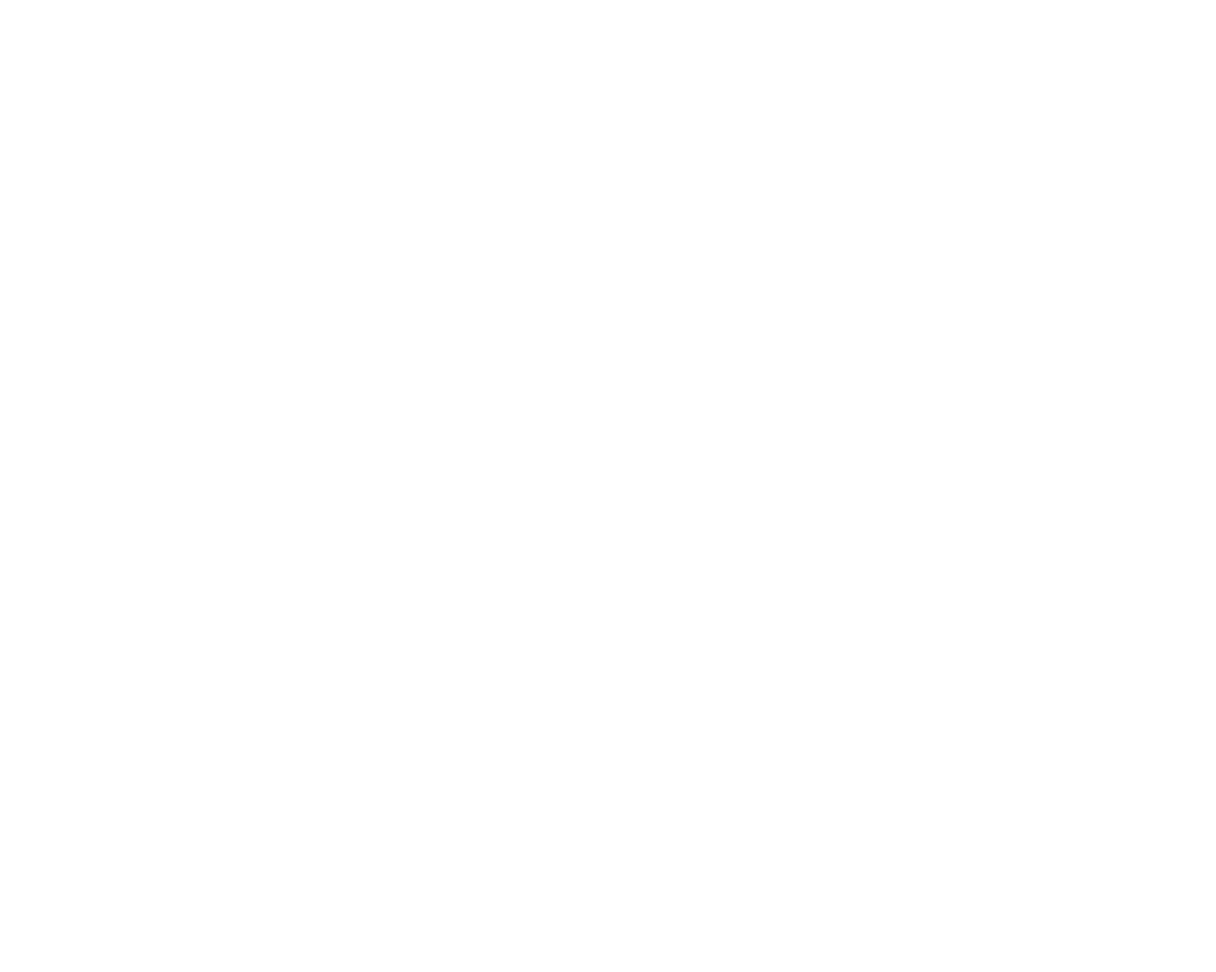
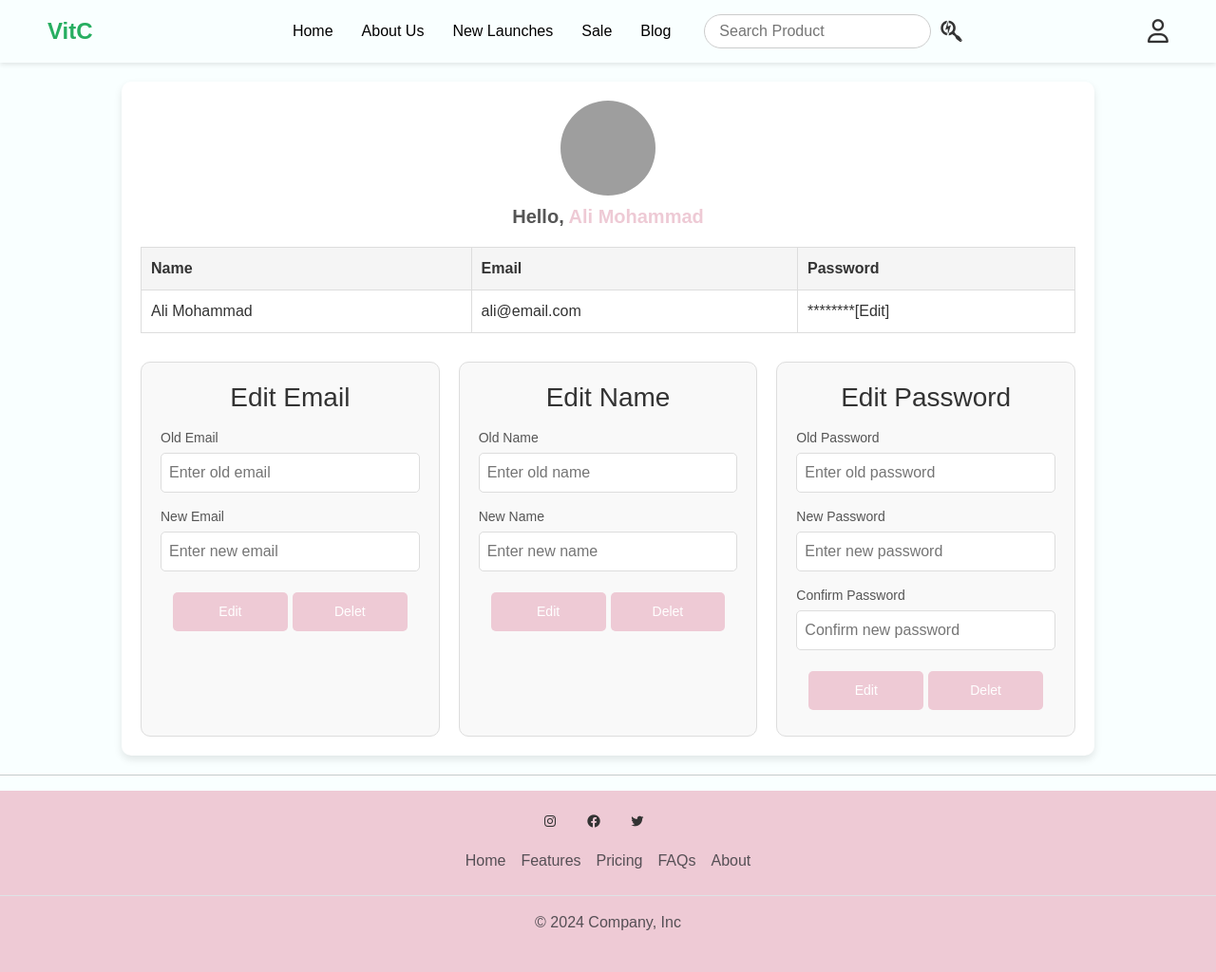
Before and after one commit to Kids-For-Fun/kidsGiftProject, a plain HTML site: page userProfile.html in a window 1280 px wide. Shown: the whole page at 95% size. Before the commit the page ends 800 px from the top, so only its background shows below. Drawn offline with nearby package versions, Linux system fonts and the light colour scheme; grey boxes are pictures that could not be loaded.

Commit message:
doing user profile

```diff
--- a/userProfile.css
+++ b/userProfile.css
@@ -0,0 +1,237 @@
+:root{
+    --main-color:#EECAD5 ;
+    --text-color:#1D2939 ;
+    --bg--color: #F9FFFF;
+}
+
+* {
+    margin: 0;
+    padding: 0;
+    box-sizing: border-box;
+  }
+
+/* ==========================nav bar========================================== */
+
+header {
+    background: var(--bg--color);
+    padding: 15px 50px;
+    display: flex;
+    justify-content: space-between;
+    align-items: center;
+    box-shadow: 0 2px 5px rgba(0, 0, 0, 0.1);
+  }
+  header .logo {
+    font-size: 24px;
+    font-weight: bold;
+    color: #27ae60;
+  }
+  header nav {
+    display: flex;
+    align-items: center;
+  }
+  header nav ul {
+    list-style: none;
+    margin: 0;
+    padding: 0;
+    display: flex;
+  }
+  header nav ul li {
+    margin: 0 15px;
+  }
+  header nav ul li a {
+    overflow: hidden;
+    text-decoration: none;
+    color: #000;
+    font-weight: 500;
+    transition: -webkit-text-decoration 1s;
+    transition: text-decoration 1s;
+    transition: text-decoration 1s, -webkit-text-decoration 1s;
+  }
+  header nav ul li a:hover {
+    -webkit-text-decoration: underline rgb(7, 154, 199);
+            text-decoration: underline rgb(7, 154, 199);
+  }
+
+  .search-container {
+    display: flex;
+    align-items: center;
+    margin-left: 20px;
+  }
+  .search-container i {
+    font-size: 25px;
+  }
+
+  .search-container input {
+    border: 1px solid #ccc;
+    border-radius: 20px;
+    padding: 5px 15px;
+    margin-right: 10px;
+  }
+
+  .icons {
+    display: flex;
+    align-items: center;
+  }
+  .icons i {
+    font-size: 25px;
+  }
+
+  .icons img {
+    width: 20px;
+    height: 20px;
+    margin-left: 15px;
+    cursor: pointer;
+  }
+
+
+
+
+
+
+
+/* hero ================================================== */
+
+
+
+/* main================================================== */
+
+
+
+body {
+    font-family: Arial, sans-serif;
+    margin: 0;
+    padding: 0;
+    background-color: var(--bg--color);
+    color: #333;
+}
+
+.profile-container {
+    width: 80%;
+    margin: 20px auto;
+    background: #fff;
+    box-shadow: 0 4px 8px rgba(0, 0, 0, 0.1);
+    border-radius: 10px;
+    padding: 20px;
+    box-sizing: border-box;
+}
+
+.profile-header {
+    text-align: center;
+    margin-bottom: 20px;
+}
+
+.profile-avatar img {
+    border-radius: 50%;
+    width: 100px;
+    height: 100px;
+    object-fit: cover;
+    margin-bottom: 10px;
+}
+
+.welcome-message {
+    font-size: 20px;
+    font-weight: bold;
+    color: #555;
+}
+
+.welcome-message span {
+    color: var(--main-color);
+}
+
+.profile-info {
+    margin: 20px 0;
+    overflow-x: auto;
+}
+
+.info-table {
+    width: 100%;
+    text-align: left;
+    margin: 0 auto;
+    font-size: 16px;
+}
+
+.info-table th, .info-table td {
+    padding: 10px;
+    border: 1px solid #ddd;
+}
+
+.info-table th {
+    background-color: #f5f5f5;
+    font-weight: bold;
+}
+
+.edit-forms {
+    display: flex;
+    flex-wrap: wrap;
+    gap: 20px;
+    justify-content: space-between;
+    margin-top: 30px;
+}
+
+.edit-box {
+    flex: 1 1 calc(33.333% - 20px);
+    min-width: 250px;
+    padding: 20px;
+    border: 1px solid #ddd;
+    border-radius: 10px;
+    background: #f9f9f9;
+}
+
+.edit-box h3 {
+    text-align: center;
+    margin-bottom: 15px;
+    color: #333;
+}
+
+.edit-box label {
+    display: block;
+    margin-bottom: 5px;
+    font-size: 14px;
+    color: #555;
+}
+
+.edit-box input {
+    width: 100%;
+    padding: 8px;
+    margin-bottom: 15px;
+    border: 1px solid #ddd;
+    border-radius: 5px;
+    box-sizing: border-box;
+}
+
+.edit-box button {
+    width: 100%;
+    padding: 10px;
+    background: var(--main-color);
+    color: #fff;
+    border: none;
+    border-radius: 5px;
+    font-size: 14px;
+    cursor: pointer;
+}
+
+.edit-box button:hover {
+    background: var(--main-color);
+}
+
+
+
+.btn{
+  display: flex;
+  flex-direction: row;
+  gap:5px;
+}
+
+
+
+
+
+
+
+
+
+/* ============footer================ */
+
+footer{
+    background-color: var(--main-color);
+  }
--- a/userProfile.html
+++ b/userProfile.html
@@ -1,9 +1,144 @@
 <!DOCTYPE html>
 <html lang="en">
-  <head>
-    <meta charset="UTF-8" />
-    <meta name="viewport" content="width=device-width, initial-scale=1.0" />
+<head>
+    <meta charset="UTF-8">
+    <meta name="viewport" content="width=device-width, initial-scale=1.0">
+    <link href="https://cdn.jsdelivr.net/npm/bootstrap@5.3.3/dist/css/bootstrap.min.css" rel="stylesheet" integrity="sha384-QWTKZyjpPEjISv5WaRU9OFeRpok6YctnYmDr5pNlyT2bRjXh0JMhjY6hW+ALEwIH" crossorigin="anonymous">
+    <link href='https://unpkg.com/boxicons@2.1.4/css/boxicons.min.css' rel='stylesheet'>
+    <script src="https://kit.fontawesome.com/11e4363e87.js" crossorigin="anonymous"></script>
+
+    <link rel="stylesheet" href="userProfile.css">
     <title>Document</title>
-  </head>
-  <body></body>
+</head>
+<body>
+
+    <!-- navbar====================================== -->
+<header>
+    <div class="logo">VitC</div>
+    <nav>
+        <ul>
+            <li><a href="#">Home</a></li>
+            <li><a href="#">About Us</a></li>
+            <li><a href="#">New Launches</a></li>
+            <li><a href="#">Sale</a></li>
+            <li><a href="#">Blog</a></li>
+        </ul>
+        <div class="search-container">
+            <input type="text" placeholder="Search Product">
+            <i class="fa-brands fa-searchengin"></i>
+        </div>
+    </nav>
+    <div class="icons">
+        <i class="fa-regular fa-user"></i>
+        <!-- <img src="cart-icon.png" alt="Cart"> -->
+    </div>
+</header>
+
+
+<!-- hero section=============================  -->
+
+<div class="profile-container">
+    <div class="profile-header">
+        <div class="profile-avatar">
+            <img src="https://icons-for-free.com/iff/png/512/avatar+human+man+profile+icon-1320085876716628234.png" alt="Avatar">
+        </div>
+        <h1 class="welcome-message">Hello, <span>Ali Mohammad</span></h1>
+    </div>
+
+    <div class="profile-info">
+        <table class="info-table">
+            <tr>
+                <th>Name</th>
+                <th>Email</th>
+                <th>Password</th>
+            </tr>
+            <tr>
+                <td>Ali Mohammad</td>
+                <td>ali@email.com</td>
+                <td>********[Edit]</td>
+            </tr>
+        </table>
+    </div>
+
+    <div class="edit-forms">
+        <div class="edit-box">
+            <h3>Edit Email</h3>
+            <form>
+                <label>Old Email</label>
+                <input type="email" placeholder="Enter old email">
+                <label>New Email</label>
+                <input type="email" placeholder="Enter new email">
+            <div class="btn">
+                <button class="edit_Email_btn" type="submit">Edit</button>
+                <button class="delet_email_btn"type="submit">Delet</button>
+            </div>
+            </form>
+        </div>
+
+        <div class="edit-box">
+            <h3>Edit Name</h3>
+            <form>
+                <label>Old Name</label>
+                <input type="text" placeholder="Enter old name">
+                <label>New Name</label>
+                <input type="text" placeholder="Enter new name">
+                <div class="btn">
+                    <button class="edit_name_btn" type="submit">Edit</button>
+                    <button class="delet_name_btn"type="submit">Delet</button>
+                </div>
+            </form>
+        </div>
+
+        <div class="edit-box">
+            <h3>Edit Password</h3>
+            <form>
+                <label>Old Password</label>
+                <input type="password" placeholder="Enter old password">
+                <label>New Password</label>
+                <input type="password" placeholder="Enter new password">
+                <label>Confirm Password</label>
+                <input type="password" placeholder="Confirm new password">
+                <div class="btn">
+                    <button class="edit_password_btn" type="submit">Edit</button>
+                    <button class="delet_passwprd_btn"type="submit">Delet</button>
+                </div>
+            </form>
+        </div>
+    </div>
+</div>
+
+
+
+
+
+
+
+<!-- ==================footer================================= -->
+
+
+    <hr>
+
+    <footer class="py-4 my-0 ">
+        <ul class="nav  justify-content-center list-unstyled d-flex">
+          <i class='bx bxl-instagram' ></i> <svg class="bi" width="30" height="30"><use xlink:href="#instagram"/></svg></a></li>
+          <i class='bx bxl-facebook-circle'  ></i><svg class="bi" width="30" height="30"><use xlink:href="#instagram"/></svg></a></li>
+          <i class='bx bxl-twitter'></i><svg class="bi" width="30" height="30"><use xlink:href="#instagram"/></svg></a></li>
+        </ul>
+      <ul class="nav justify-content-center border-bottom pb-3 mb-3">
+        <li class="nav-item"><a href="#" class="nav-link px-2 text-body-secondary">Home</a></li>
+        <li class="nav-item"><a href="#" class="nav-link px-2 text-body-secondary">Features</a></li>
+        <li class="nav-item"><a href="#" class="nav-link px-2 text-body-secondary">Pricing</a></li>
+        <li class="nav-item"><a href="#" class="nav-link px-2 text-body-secondary">FAQs</a></li>
+        <li class="nav-item"><a href="#" class="nav-link px-2 text-body-secondary">About</a></li>
+      </ul>
+      <p class="text-center text-body-secondary">&copy; 2024 Company, Inc</p>
+    </footer>
+
+
+    <script src="https://cdn.jsdelivr.net/npm/bootstrap@5.3.3/dist/js/bootstrap.bundle.min.js" integrity="sha384-YvpcrYf0tY3lHB60NNkmXc5s9fDVZLESaAA55NDzOxhy9GkcIdslK1eN7N6jIeHz" crossorigin="anonymous"></script>
+<script src="userProfile.js">
+
+</script>
+</body>
+
 </html>
```
